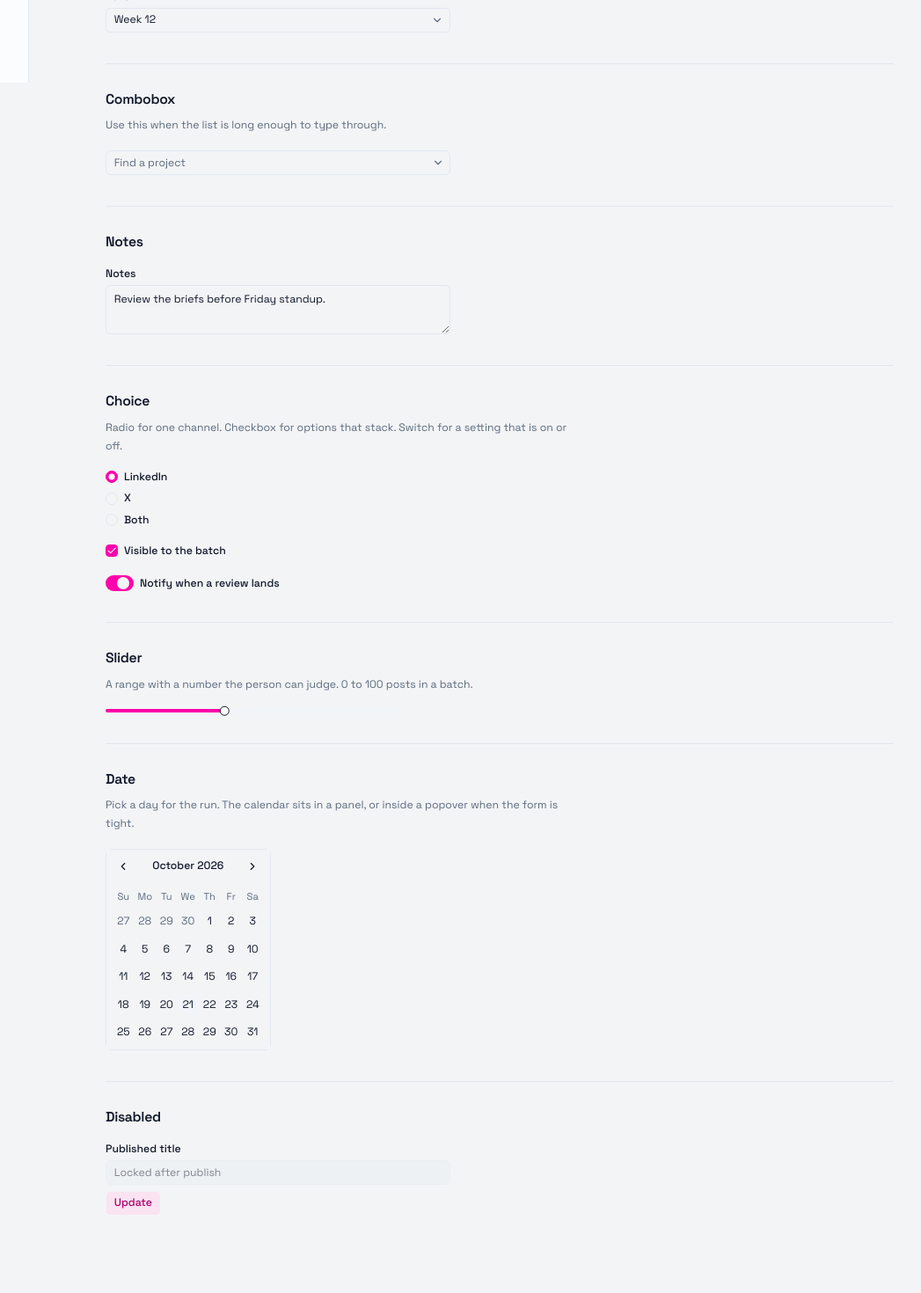
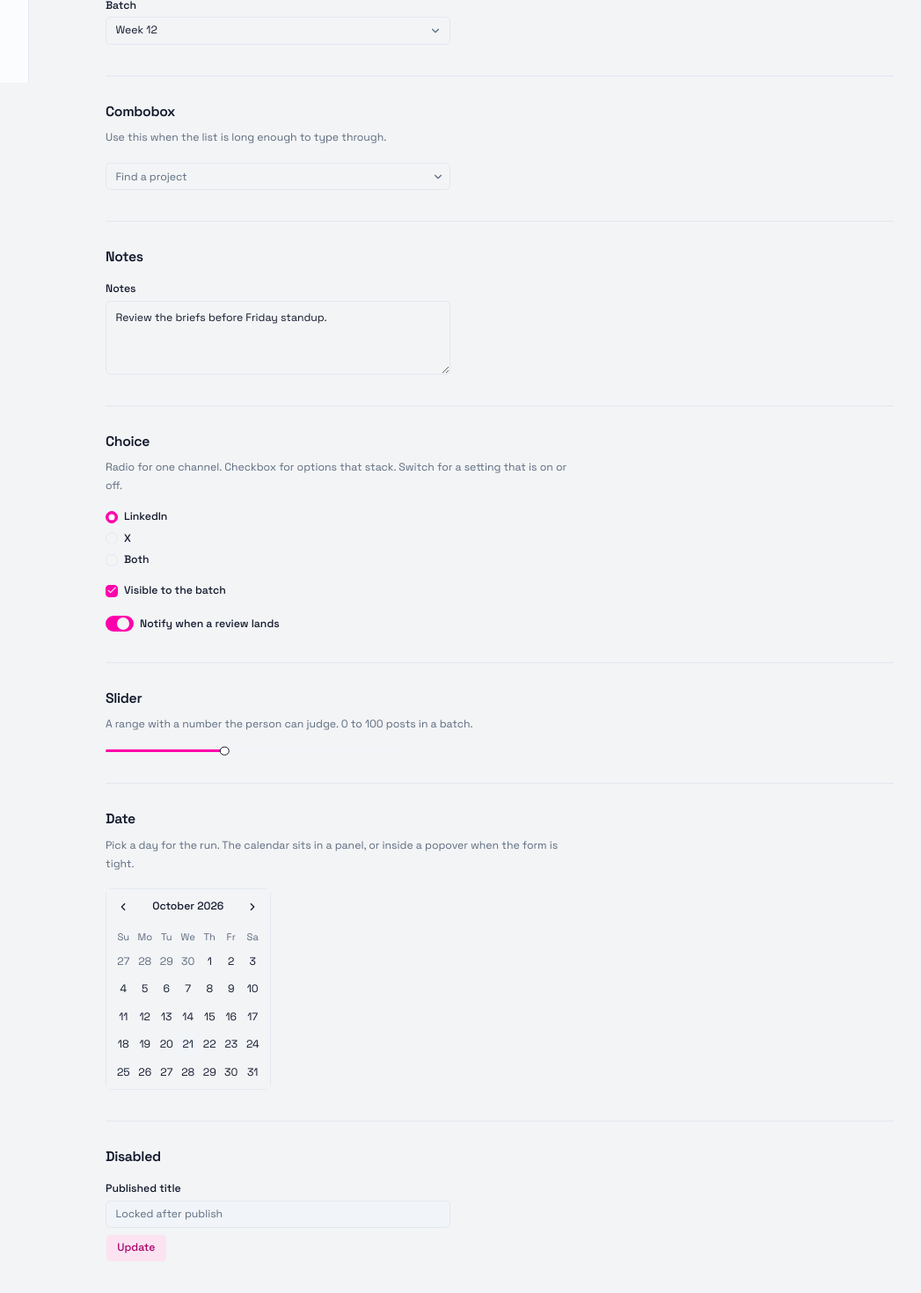
Before and after one commit to Spryntworks/design-system, a Next.js app: page /components/forms in a window 1280 px wide. Shown: the part 706-2176 px from the top of the page at 88% size, without its empty margins (177-1224 px from the left). Before the commit the page ends 2123 px from the top, so only its background shows below. Built offline with nearby package versions, Linux system fonts and the light colour scheme.

Commit message:
Give shared controls the weight of the desk.
Buttons, fields, tables, and dialogs now share one height, focus, and border so they read as a finished tool.

```diff
--- a/components/ui/alert.tsx
+++ b/components/ui/alert.tsx
@@ -3,7 +3,7 @@ import { cva, type VariantProps } from "class-variance-authority"
 import { cn } from "cn"
 
 const alertVariants = cva(
-  "group/alert relative grid w-full gap-0.5 rounded-lg border px-2.5 py-2 text-left text-sm has-data-[slot=alert-action]:relative has-data-[slot=alert-action]:pr-18 has-[>svg]:grid-cols-[auto_1fr] has-[>svg]:gap-x-2 *:[svg]:row-span-2 *:[svg]:translate-y-0.5 *:[svg]:text-current *:[svg:not([class*='size-'])]:size-4",
+  "group/alert relative grid w-full gap-1 rounded-xl border px-4 py-3.5 text-left text-sm has-data-[slot=alert-action]:relative has-data-[slot=alert-action]:pr-18 has-[>svg]:grid-cols-[auto_1fr] has-[>svg]:gap-x-3 *:[svg]:row-span-2 *:[svg]:translate-y-0.5 *:[svg]:text-current *:[svg:not([class*='size-'])]:size-4",
   {
     variants: {
       variant: {
--- a/components/ui/badge.tsx
+++ b/components/ui/badge.tsx
@@ -8,7 +8,7 @@ const badgeVariants = cva(
   {
     variants: {
       variant: {
-        default: "bg-primary text-primary-foreground [a]:hover:bg-primary/80",
+        default: "bg-foreground text-background [a]:hover:bg-foreground/80",
         secondary:
           "bg-secondary text-secondary-foreground [a]:hover:bg-secondary/80",
         destructive:
--- a/components/ui/button.tsx
+++ b/components/ui/button.tsx
@@ -3,7 +3,7 @@ import { cva, type VariantProps } from "class-variance-authority"
 import { cn } from "cn"
 
 const buttonVariants = cva(
-  "group/button inline-flex shrink-0 items-center justify-center rounded-lg border border-transparent bg-clip-padding text-sm font-medium whitespace-nowrap transition-all outline-none select-none focus-visible:border-ring focus-visible:ring-3 focus-visible:ring-ring/50 active:not-aria-[haspopup]:translate-y-px disabled:pointer-events-none disabled:opacity-50 aria-invalid:border-destructive aria-invalid:ring-3 aria-invalid:ring-destructive/20 dark:aria-invalid:border-destructive/50 dark:aria-invalid:ring-destructive/40 [&_svg]:pointer-events-none [&_svg]:shrink-0 [&_svg:not([class*='size-'])]:size-4",
+  "group/button inline-flex shrink-0 items-center justify-center rounded-lg border border-transparent bg-clip-padding text-sm font-medium whitespace-nowrap transition-colors outline-none select-none focus-visible:border-ring focus-visible:ring-2 focus-visible:ring-ring/40 active:not-aria-[haspopup]:translate-y-px disabled:pointer-events-none disabled:opacity-50 aria-invalid:border-destructive aria-invalid:ring-2 aria-invalid:ring-destructive/25 dark:aria-invalid:border-destructive/50 dark:aria-invalid:ring-destructive/40 [&_svg]:pointer-events-none [&_svg]:shrink-0 [&_svg:not([class*='size-'])]:size-4",
   {
     variants: {
       variant: {
@@ -21,11 +21,11 @@ const buttonVariants = cva(
       },
       size: {
         default:
-          "h-8 gap-1.5 px-2.5 has-data-[icon=inline-end]:pr-2 has-data-[icon=inline-start]:pl-2",
+          "h-9 gap-2 px-3.5 has-data-[icon=inline-end]:pr-3 has-data-[icon=inline-start]:pl-3",
         xs: "h-6 gap-1 rounded-[min(var(--radius-md),10px)] px-2 text-xs in-data-[slot=button-group]:rounded-lg has-data-[icon=inline-end]:pr-1.5 has-data-[icon=inline-start]:pl-1.5 [&_svg:not([class*='size-'])]:size-3",
-        sm: "h-7 gap-1 rounded-[min(var(--radius-md),12px)] px-2.5 text-[0.8rem] in-data-[slot=button-group]:rounded-lg has-data-[icon=inline-end]:pr-1.5 has-data-[icon=inline-start]:pl-1.5 [&_svg:not([class*='size-'])]:size-3.5",
-        lg: "h-9 gap-1.5 px-2.5 has-data-[icon=inline-end]:pr-2 has-data-[icon=inline-start]:pl-2",
-        icon: "size-8",
+        sm: "h-8 gap-1.5 rounded-[min(var(--radius-md),12px)] px-2.5 text-[0.8rem] in-data-[slot=button-group]:rounded-lg has-data-[icon=inline-end]:pr-2 has-data-[icon=inline-start]:pl-2 [&_svg:not([class*='size-'])]:size-3.5",
+        lg: "h-10 gap-2 px-4 has-data-[icon=inline-end]:pr-3 has-data-[icon=inline-start]:pl-3",
+        icon: "size-9",
         "icon-xs":
           "size-6 rounded-[min(var(--radius-md),10px)] in-data-[slot=button-group]:rounded-lg [&_svg:not([class*='size-'])]:size-3",
         "icon-sm":
--- a/components/ui/card.tsx
+++ b/components/ui/card.tsx
@@ -11,7 +11,7 @@ function Card({
       data-slot="card"
       data-size={size}
       className={cn(
-        "group/card flex flex-col gap-(--card-spacing) overflow-hidden rounded-xl bg-card py-(--card-spacing) text-sm text-card-foreground ring-1 ring-foreground/10 [--card-spacing:--spacing(4)] has-data-[slot=card-footer]:pb-0 has-[>img:first-child]:pt-0 data-[size=sm]:[--card-spacing:--spacing(3)] data-[size=sm]:has-data-[slot=card-footer]:pb-0 *:[img:first-child]:rounded-t-xl *:[img:last-child]:rounded-b-xl",
+        "group/card flex flex-col gap-(--card-spacing) overflow-hidden rounded-xl border border-border bg-card py-(--card-spacing) text-sm text-card-foreground [--card-spacing:--spacing(5)] has-data-[slot=card-footer]:pb-0 has-[>img:first-child]:pt-0 data-[size=sm]:[--card-spacing:--spacing(3)] data-[size=sm]:has-data-[slot=card-footer]:pb-0 *:[img:first-child]:rounded-t-xl *:[img:last-child]:rounded-b-xl",
         className
       )}
       {...props}
--- a/components/ui/dialog.tsx
+++ b/components/ui/dialog.tsx
@@ -53,7 +53,7 @@ function DialogContent({
       <DialogPrimitive.Popup
         data-slot="dialog-content"
         className={cn(
-          "fixed top-1/2 left-1/2 z-50 grid w-full max-w-[calc(100%-2rem)] -translate-x-1/2 -translate-y-1/2 gap-4 rounded-xl bg-popover p-4 text-sm text-popover-foreground ring-1 ring-foreground/10 duration-100 outline-none sm:max-w-sm data-open:animate-in data-open:fade-in-0 data-open:zoom-in-95 data-closed:animate-out data-closed:fade-out-0 data-closed:zoom-out-95",
+          "fixed top-1/2 left-1/2 z-50 grid w-full max-w-[calc(100%-2rem)] -translate-x-1/2 -translate-y-1/2 gap-5 rounded-xl border border-border bg-popover p-5 text-sm text-popover-foreground duration-100 outline-none sm:max-w-md data-open:animate-in data-open:fade-in-0 data-open:zoom-in-95 data-closed:animate-out data-closed:fade-out-0 data-closed:zoom-out-95",
           className
         )}
         {...props}
--- a/components/ui/input-group.tsx
+++ b/components/ui/input-group.tsx
@@ -14,7 +14,7 @@ function InputGroup({ className, ...props }: React.ComponentProps<"div">) {
       data-slot="input-group"
       role="group"
       className={cn(
-        "group/input-group relative flex h-8 w-full min-w-0 items-center rounded-lg border border-input transition-colors outline-none in-data-[slot=combobox-content]:focus-within:border-inherit in-data-[slot=combobox-content]:focus-within:ring-0 has-disabled:bg-input/50 has-disabled:opacity-50 has-[[data-slot=input-group-control]:focus-visible]:border-ring has-[[data-slot=input-group-control]:focus-visible]:ring-3 has-[[data-slot=input-group-control]:focus-visible]:ring-ring/50 has-[[data-slot][aria-invalid=true]]:border-destructive has-[[data-slot][aria-invalid=true]]:ring-3 has-[[data-slot][aria-invalid=true]]:ring-destructive/20 has-[>[data-align=block-end]]:h-auto has-[>[data-align=block-end]]:flex-col has-[>[data-align=block-start]]:h-auto has-[>[data-align=block-start]]:flex-col has-[>textarea]:h-auto dark:bg-input/30 dark:has-disabled:bg-input/80 dark:has-[[data-slot][aria-invalid=true]]:ring-destructive/40 has-[>[data-align=block-end]]:[&>input]:pt-3 has-[>[data-align=block-start]]:[&>input]:pb-3 has-[>[data-align=inline-end]]:[&>input]:pr-1.5 has-[>[data-align=inline-start]]:[&>input]:pl-1.5",
+        "group/input-group relative flex h-9 w-full min-w-0 items-center rounded-lg border border-input bg-background transition-colors outline-none in-data-[slot=combobox-content]:focus-within:border-inherit in-data-[slot=combobox-content]:focus-within:ring-0 has-disabled:bg-muted has-disabled:opacity-100 has-[[data-slot=input-group-control]:focus-visible]:border-ring has-[[data-slot=input-group-control]:focus-visible]:ring-2 has-[[data-slot=input-group-control]:focus-visible]:ring-ring/40 has-[[data-slot][aria-invalid=true]]:border-destructive has-[[data-slot][aria-invalid=true]]:ring-2 has-[[data-slot][aria-invalid=true]]:ring-destructive/25 has-[>[data-align=block-end]]:h-auto has-[>[data-align=block-end]]:flex-col has-[>[data-align=block-start]]:h-auto has-[>[data-align=block-start]]:flex-col has-[>textarea]:h-auto dark:bg-input/30 dark:has-disabled:bg-input/80 dark:has-[[data-slot][aria-invalid=true]]:ring-destructive/40 has-[>[data-align=block-end]]:[&>input]:pt-3 has-[>[data-align=block-start]]:[&>input]:pb-3 has-[>[data-align=inline-end]]:[&>input]:pr-1.5 has-[>[data-align=inline-start]]:[&>input]:pl-1.5",
         className
       )}
       {...props}
--- a/components/ui/input.tsx
+++ b/components/ui/input.tsx
@@ -8,7 +8,7 @@ function Input({ className, type, ...props }: React.ComponentProps<"input">) {
       type={type}
       data-slot="input"
       className={cn(
-        "h-8 w-full min-w-0 rounded-lg border border-input bg-transparent px-2.5 py-1 text-base transition-colors outline-none file:inline-flex file:h-6 file:border-0 file:bg-transparent file:text-sm file:font-medium file:text-foreground placeholder:text-muted-foreground focus-visible:border-ring focus-visible:ring-3 focus-visible:ring-ring/50 disabled:pointer-events-none disabled:cursor-not-allowed disabled:bg-input/50 disabled:opacity-50 aria-invalid:border-destructive aria-invalid:ring-3 aria-invalid:ring-destructive/20 md:text-sm dark:bg-input/30 dark:disabled:bg-input/80 dark:aria-invalid:border-destructive/50 dark:aria-invalid:ring-destructive/40",
+        "h-9 w-full min-w-0 rounded-lg border border-input bg-background px-3 text-sm transition-colors outline-none file:inline-flex file:h-6 file:border-0 file:bg-transparent file:text-sm file:font-medium file:text-foreground placeholder:text-muted-foreground focus-visible:border-ring focus-visible:ring-2 focus-visible:ring-ring/40 disabled:pointer-events-none disabled:cursor-not-allowed disabled:bg-muted disabled:text-muted-foreground disabled:opacity-100 aria-invalid:border-destructive aria-invalid:ring-2 aria-invalid:ring-destructive/25 dark:bg-input/30 dark:disabled:bg-input/80 dark:aria-invalid:border-destructive/50 dark:aria-invalid:ring-destructive/40",
         className
       )}
       {...props}
--- a/components/ui/select.tsx
+++ b/components/ui/select.tsx
@@ -40,7 +40,7 @@ function SelectTrigger({
       data-slot="select-trigger"
       data-size={size}
       className={cn(
-        "flex w-fit items-center justify-between gap-1.5 rounded-lg border border-input bg-transparent py-2 pr-2 pl-2.5 text-sm whitespace-nowrap transition-colors outline-none select-none focus-visible:border-ring focus-visible:ring-3 focus-visible:ring-ring/50 disabled:cursor-not-allowed disabled:opacity-50 aria-invalid:border-destructive aria-invalid:ring-3 aria-invalid:ring-destructive/20 data-placeholder:text-muted-foreground data-[size=default]:h-8 data-[size=sm]:h-7 data-[size=sm]:rounded-[min(var(--radius-md),10px)] *:data-[slot=select-value]:line-clamp-1 *:data-[slot=select-value]:flex *:data-[slot=select-value]:items-center *:data-[slot=select-value]:gap-1.5 dark:bg-input/30 dark:hover:bg-input/50 dark:aria-invalid:border-destructive/50 dark:aria-invalid:ring-destructive/40 [&_svg]:pointer-events-none [&_svg]:shrink-0 [&_svg:not([class*='size-'])]:size-4",
+        "flex w-full items-center justify-between gap-1.5 rounded-lg border border-input bg-background py-2 pr-2.5 pl-3 text-sm whitespace-nowrap transition-colors outline-none select-none focus-visible:border-ring focus-visible:ring-2 focus-visible:ring-ring/40 disabled:cursor-not-allowed disabled:bg-muted disabled:opacity-100 aria-invalid:border-destructive aria-invalid:ring-2 aria-invalid:ring-destructive/25 data-placeholder:text-muted-foreground data-[size=default]:h-9 data-[size=sm]:h-8 data-[size=sm]:rounded-[min(var(--radius-md),10px)] *:data-[slot=select-value]:line-clamp-1 *:data-[slot=select-value]:flex *:data-[slot=select-value]:items-center *:data-[slot=select-value]:gap-1.5 dark:bg-input/30 dark:hover:bg-input/50 dark:aria-invalid:border-destructive/50 dark:aria-invalid:ring-destructive/40 [&_svg]:pointer-events-none [&_svg]:shrink-0 [&_svg:not([class*='size-'])]:size-4",
         className
       )}
       {...props}
--- a/components/ui/status-pill.tsx
+++ b/components/ui/status-pill.tsx
@@ -24,7 +24,7 @@ export function StatusPill({
   return (
     <span
       className={cn(
-        "inline-flex h-5 items-center gap-1.5 rounded-full border px-2 text-[0.68rem] font-bold tracking-[0.06em]",
+        "inline-flex h-6 items-center gap-1.5 rounded-full border px-2.5 text-[0.68rem] font-semibold tracking-[0.04em]",
         tone.pill,
       )}
     >
--- a/components/ui/table.tsx
+++ b/components/ui/table.tsx
@@ -69,7 +69,7 @@ function TableHead({ className, ...props }: React.ComponentProps<"th">) {
     <th
       data-slot="table-head"
       className={cn(
-        "h-10 px-2 text-left align-middle font-medium whitespace-nowrap text-foreground [&:has([role=checkbox])]:pr-0",
+        "h-11 px-4 text-left align-middle text-xs font-medium whitespace-nowrap text-muted-foreground [&:has([role=checkbox])]:pr-0",
         className
       )}
       {...props}
@@ -82,7 +82,7 @@ function TableCell({ className, ...props }: React.ComponentProps<"td">) {
     <td
       data-slot="table-cell"
       className={cn(
-        "p-2 align-middle whitespace-nowrap [&:has([role=checkbox])]:pr-0",
+        "px-4 py-3.5 align-middle whitespace-nowrap [&:has([role=checkbox])]:pr-0",
         className
       )}
       {...props}
--- a/components/ui/tabs.tsx
+++ b/components/ui/tabs.tsx
@@ -23,7 +23,7 @@ function Tabs({
 }
 
 const tabsListVariants = cva(
-  "group/tabs-list inline-flex w-fit items-center justify-center rounded-lg p-[3px] text-muted-foreground group-data-horizontal/tabs:h-8 group-data-vertical/tabs:h-fit group-data-vertical/tabs:flex-col data-[variant=line]:rounded-none",
+  "group/tabs-list inline-flex w-fit items-center justify-center rounded-lg bg-background p-1 text-muted-foreground group-data-horizontal/tabs:h-10 group-data-vertical/tabs:h-fit group-data-vertical/tabs:flex-col data-[variant=line]:rounded-none data-[variant=line]:bg-transparent data-[variant=line]:p-0",
   {
     variants: {
       variant: {
@@ -57,7 +57,7 @@ function TabsTrigger({ className, ...props }: TabsPrimitive.Tab.Props) {
     <TabsPrimitive.Tab
       data-slot="tabs-trigger"
       className={cn(
-        "relative inline-flex h-[calc(100%-1px)] flex-1 items-center justify-center gap-1.5 rounded-md border border-transparent px-1.5 py-0.5 text-sm font-medium whitespace-nowrap text-foreground/60 transition-all group-data-vertical/tabs:w-full group-data-vertical/tabs:justify-start hover:text-foreground focus-visible:border-ring focus-visible:ring-[3px] focus-visible:ring-ring/50 focus-visible:outline-1 focus-visible:outline-ring disabled:pointer-events-none disabled:opacity-50 has-data-[icon=inline-end]:pr-1 has-data-[icon=inline-start]:pl-1 aria-disabled:pointer-events-none aria-disabled:opacity-50 dark:text-muted-foreground dark:hover:text-foreground group-data-[variant=default]/tabs-list:data-active:shadow-sm group-data-[variant=line]/tabs-list:data-active:shadow-none [&_svg]:pointer-events-none [&_svg]:shrink-0 [&_svg:not([class*='size-'])]:size-4",
+        "relative inline-flex h-[calc(100%-1px)] flex-1 items-center justify-center gap-1.5 rounded-md border border-transparent px-3 py-1 text-sm font-medium whitespace-nowrap text-foreground/60 transition-all group-data-vertical/tabs:w-full group-data-vertical/tabs:justify-start hover:text-foreground focus-visible:border-ring focus-visible:ring-2 focus-visible:ring-ring/40 focus-visible:outline-1 focus-visible:outline-ring disabled:pointer-events-none disabled:opacity-50 has-data-[icon=inline-end]:pr-1 has-data-[icon=inline-start]:pl-1 aria-disabled:pointer-events-none aria-disabled:opacity-50 dark:text-muted-foreground dark:hover:text-foreground group-data-[variant=default]/tabs-list:data-active:shadow-none group-data-[variant=line]/tabs-list:data-active:shadow-none [&_svg]:pointer-events-none [&_svg]:shrink-0 [&_svg:not([class*='size-'])]:size-4",
         "group-data-[variant=line]/tabs-list:bg-transparent group-data-[variant=line]/tabs-list:data-active:bg-transparent dark:group-data-[variant=line]/tabs-list:data-active:border-transparent dark:group-data-[variant=line]/tabs-list:data-active:bg-transparent",
         "data-active:bg-background data-active:text-foreground dark:data-active:border-input dark:data-active:bg-input/30 dark:data-active:text-foreground",
         "after:absolute after:bg-foreground after:opacity-0 after:transition-opacity group-data-horizontal/tabs:after:inset-x-0 group-data-horizontal/tabs:after:bottom-[-5px] group-data-horizontal/tabs:after:h-0.5 group-data-vertical/tabs:after:inset-y-0 group-data-vertical/tabs:after:-right-1 group-data-vertical/tabs:after:w-0.5 group-data-[variant=line]/tabs-list:data-active:after:opacity-100",
--- a/components/ui/textarea.tsx
+++ b/components/ui/textarea.tsx
@@ -6,7 +6,7 @@ function Textarea({ className, ...props }: React.ComponentProps<"textarea">) {
     <textarea
       data-slot="textarea"
       className={cn(
-        "flex field-sizing-content min-h-16 w-full rounded-lg border border-input bg-transparent px-2.5 py-2 text-base transition-colors outline-none placeholder:text-muted-foreground focus-visible:border-ring focus-visible:ring-3 focus-visible:ring-ring/50 disabled:cursor-not-allowed disabled:bg-input/50 disabled:opacity-50 aria-invalid:border-destructive aria-invalid:ring-3 aria-invalid:ring-destructive/20 md:text-sm dark:bg-input/30 dark:disabled:bg-input/80 dark:aria-invalid:border-destructive/50 dark:aria-invalid:ring-destructive/40",
+        "flex field-sizing-content min-h-24 w-full rounded-lg border border-input bg-background px-3 py-2.5 text-sm leading-6 transition-colors outline-none placeholder:text-muted-foreground focus-visible:border-ring focus-visible:ring-2 focus-visible:ring-ring/40 disabled:cursor-not-allowed disabled:bg-muted disabled:text-muted-foreground disabled:opacity-100 aria-invalid:border-destructive aria-invalid:ring-2 aria-invalid:ring-destructive/25 dark:bg-input/30 dark:disabled:bg-input/80 dark:aria-invalid:border-destructive/50 dark:aria-invalid:ring-destructive/40",
         className
       )}
       {...props}
```
